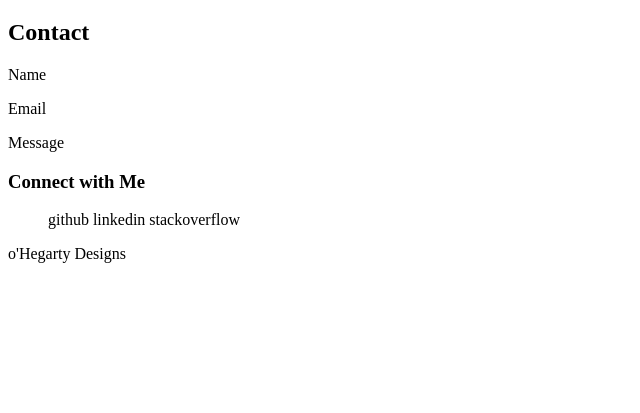
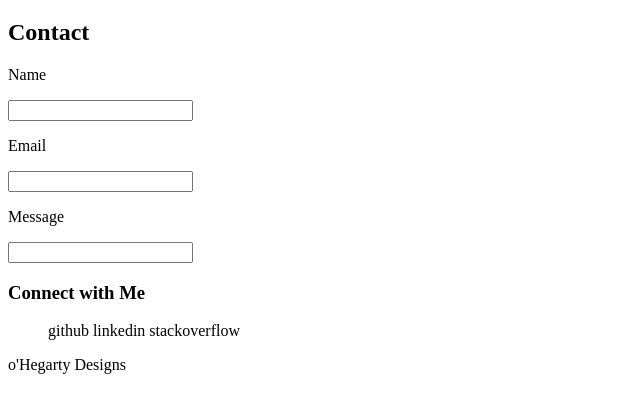
Before and after one commit to nick-hegarty/Basic-Portfolio, a plain HTML site: page contact.html in a window 1280 px wide. Shown: the part 61-474 px from the top of the page, without its empty margins (0-640 px from the left). Drawn offline with Linux system fonts and the light colour scheme.

Commit message:
added form elements to contact

```diff
--- a/contact.html
+++ b/contact.html
@@ -20,8 +20,17 @@
 		</h2>
 
 		<p>Name</p>
+		<form action="enter name" placeholder="Enter Name">
+		<input type="text">
+		</form>
 		<p>Email</p>
+		<form action="enter email" placeholder="Enter Email">
+		<input type="text">
+		</form>
 		<p>Message</p>
+		<form action="message" placeholder="enter message">
+		<input type="text">
+		</form>
 	</div>
 
 <div class="social">
```
